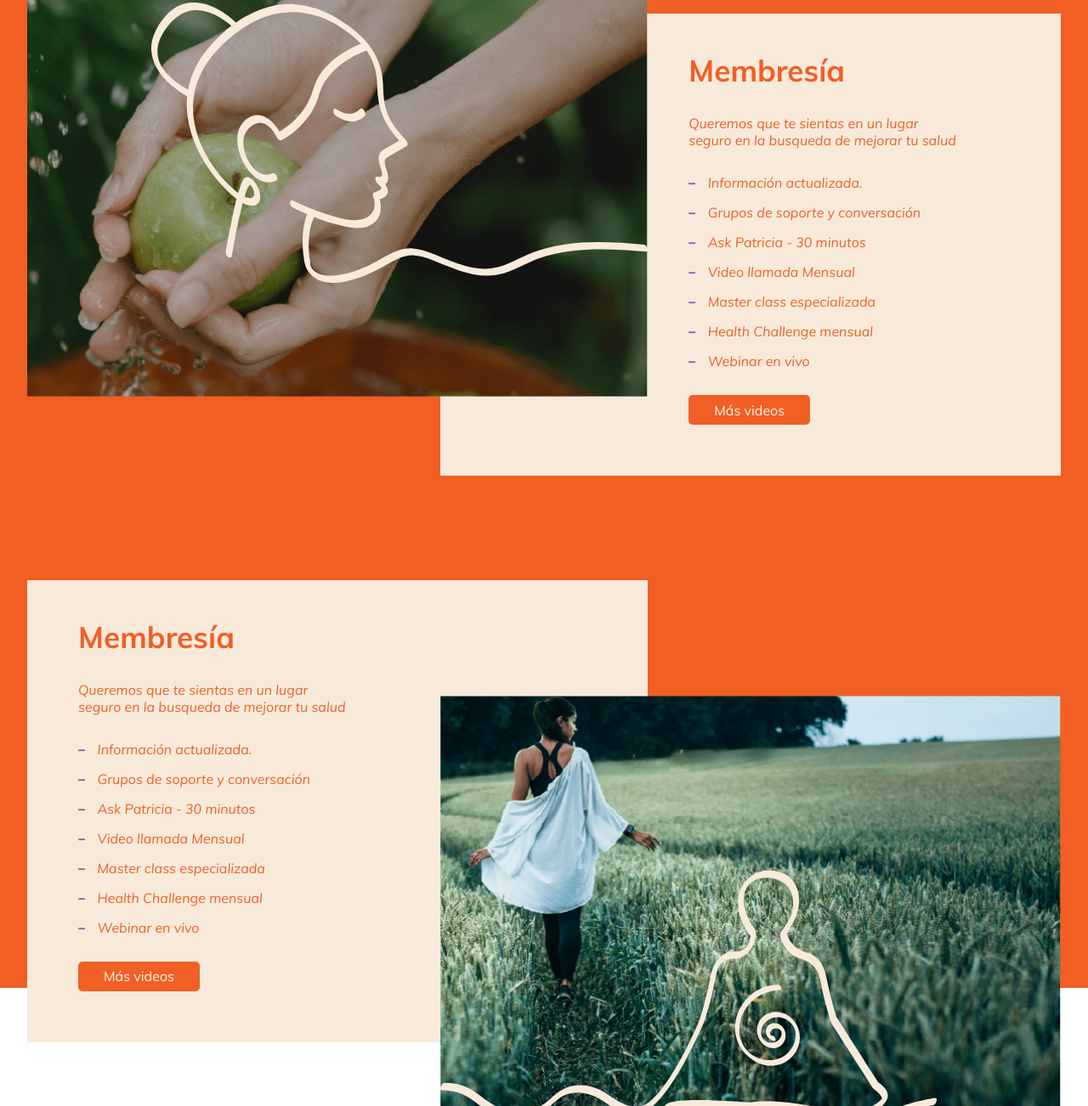
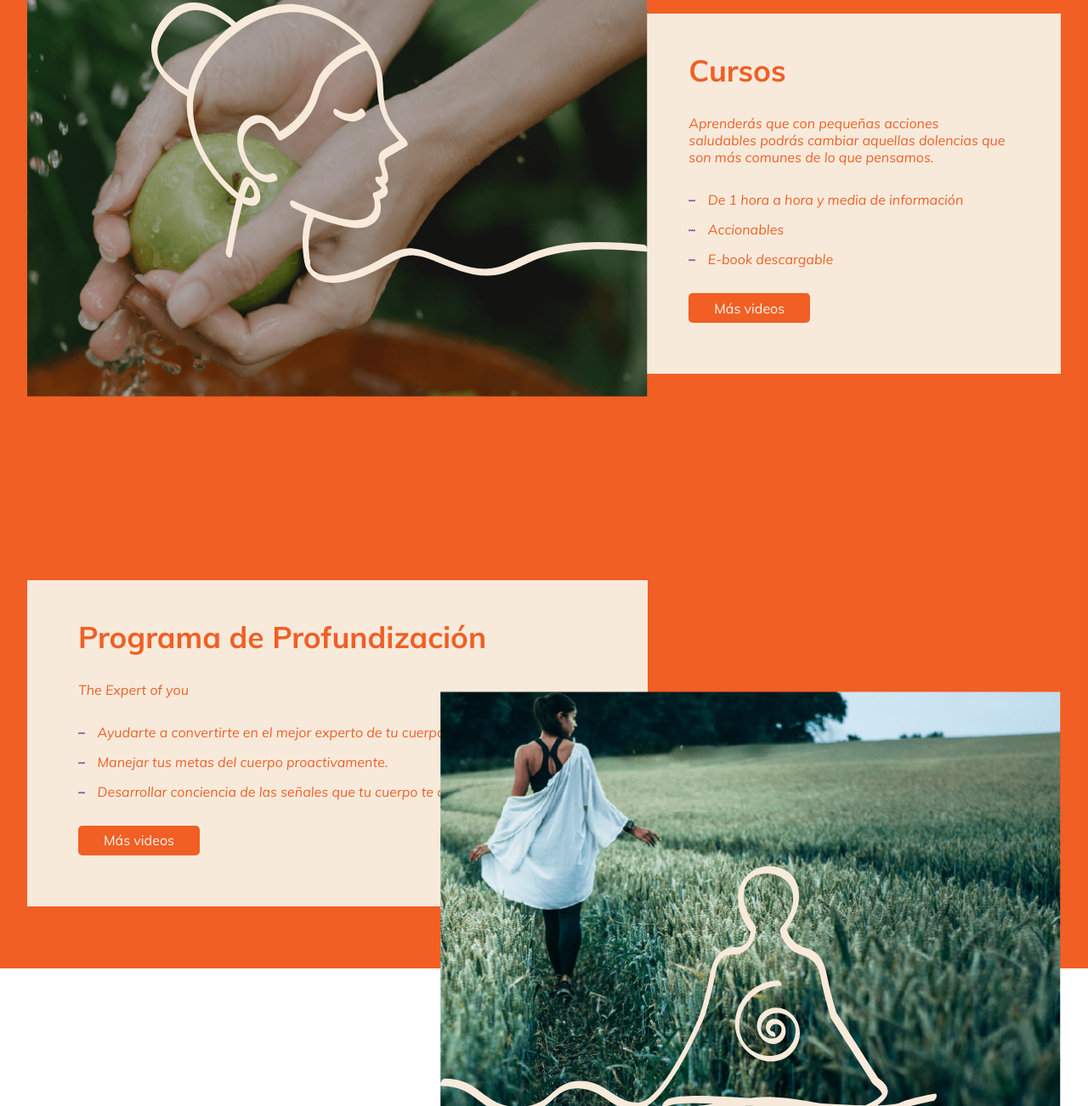
Before and after one commit to fernando-vega/beboon-page, a plain HTML site: page index.html in a window 1280 px wide. Shown: the part 3211-4513 px from the top of the page at 85% size. Drawn offline with Linux system fonts and the light colour scheme.

Commit message:
Change copies

```diff
--- a/index.html
+++ b/index.html
@@ -157,38 +157,28 @@
           />
         </div>
         <div class="rightSection cardText">
-          <h3>Membresía</h3>
+          <h3>Cursos</h3>
           <p>
-            Queremos que te sientas en un lugar<br />seguro en la busqueda de
-            mejorar tu salud
+            Aprenderás que con pequeñas acciones saludables podrás cambiar aquellas dolencias que son más comunes de lo que pensamos.
           </p>
           <ul>
-            <li>Información actualizada.</li>
-            <li>Grupos de soporte y conversación</li>
-            <li>Ask Patricia - 30 minutos</li>
-            <li>Video llamada Mensual</li>
-            <li>Master class especializada</li>
-            <li>Health Challenge mensual</li>
-            <li>Webinar en vivo</li>
+            <li>De 1 hora  a hora y media de información</li>
+            <li>Accionables</li>
+            <li>E-book descargable</li>
           </ul>
           <button class="btnPrimary btnOrange">Más videos</button>
         </div>
       </section>
       <section class="offsetGrid container">
         <div class="leftSection cardText">
-          <h3>Membresía</h3>
+          <h3>Programa de Profundización</h3>
           <p>
-            Queremos que te sientas en un lugar<br />seguro en la busqueda de
-            mejorar tu salud
+            The Expert of you
           </p>
           <ul>
-            <li>Información actualizada.</li>
-            <li>Grupos de soporte y conversación</li>
-            <li>Ask Patricia - 30 minutos</li>
-            <li>Video llamada Mensual</li>
-            <li>Master class especializada</li>
-            <li>Health Challenge mensual</li>
-            <li>Webinar en vivo</li>
+            <li>Ayudarte a convertirte en el mejor experto de tu cuerpo.</li>
+            <li>Manejar tus metas del cuerpo proactivamente.</li>
+            <li>Desarrollar conciencia de las señales que tu cuerpo te da.</li>
           </ul>
           <button class="btnPrimary btnOrange">Más videos</button>
         </div>
```
